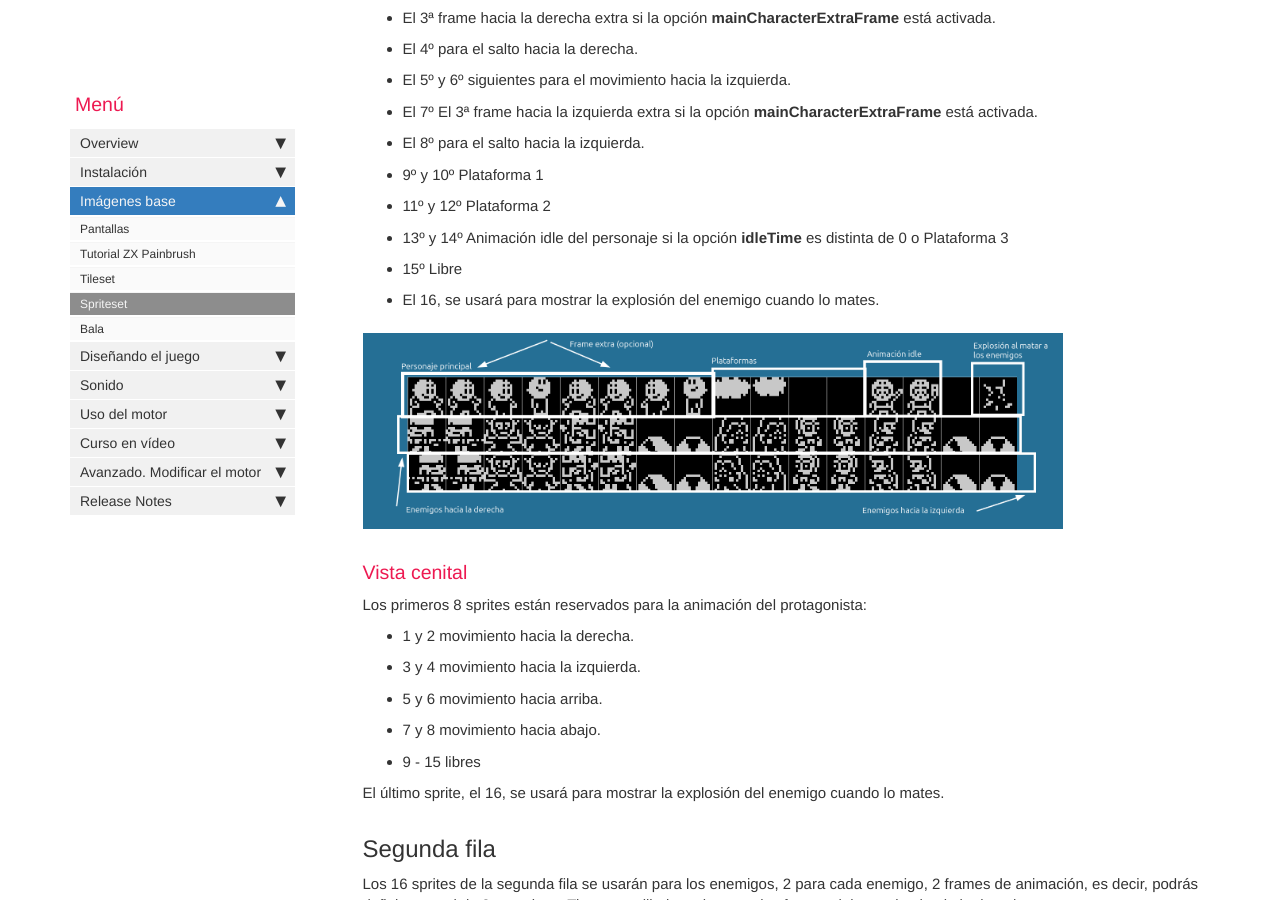
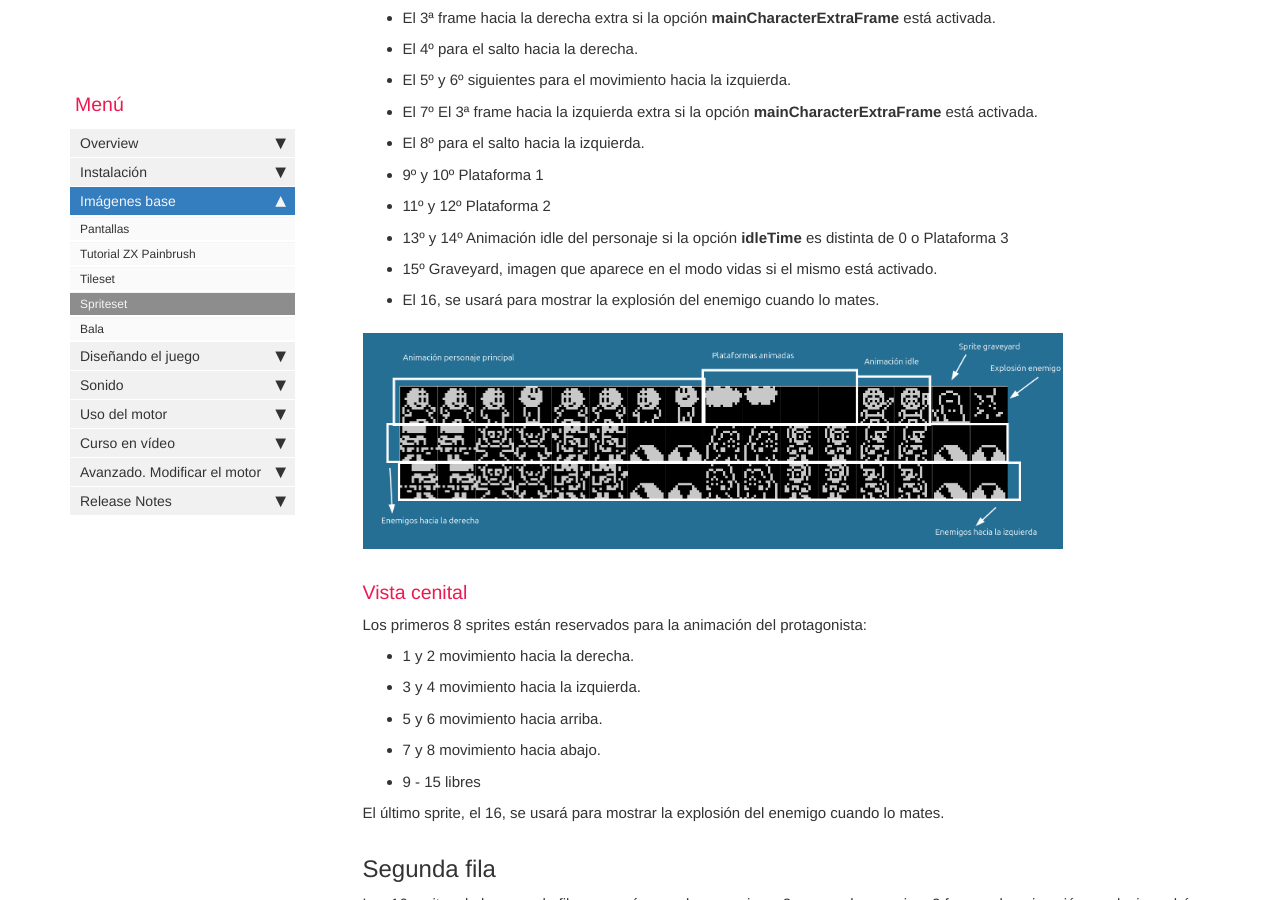
Before and after one commit to rtorralba/zx-game-maker-www, a Jekyll site: the page built from pages/mydoc/mydoc_images_spriteset.md, in a window 1280 px wide and 900 px high, scrolled down 599 px. Built offline with Jekyll 4.4.1, drawn with Linux system fonts in a browser that asks for light colours; comment, search, counter and statistics services are not loaded.

Commit message:
Update spriteset documentation to clarify usage of the Graveyard sprite in lives mode

```diff
--- a/pages/mydoc/mydoc_images_spriteset.md
+++ b/pages/mydoc/mydoc_images_spriteset.md
@@ -24,7 +24,7 @@
 * 9º y 10º Plataforma 1
 * 11º y 12º Plataforma 2
 * 13º y 14º Animación idle del personaje si la opción **idleTime** es distinta de 0 o Plataforma 3
-* 15º Libre
+* 15º Graveyard, imagen que aparece en el modo vidas si el mismo está activado.
 * El 16, se usará para mostrar la explosión del enemigo cuando lo mates.
 
 ![](./images/sprites.png)
```
Also changed, not shown: images/sprites.png.
